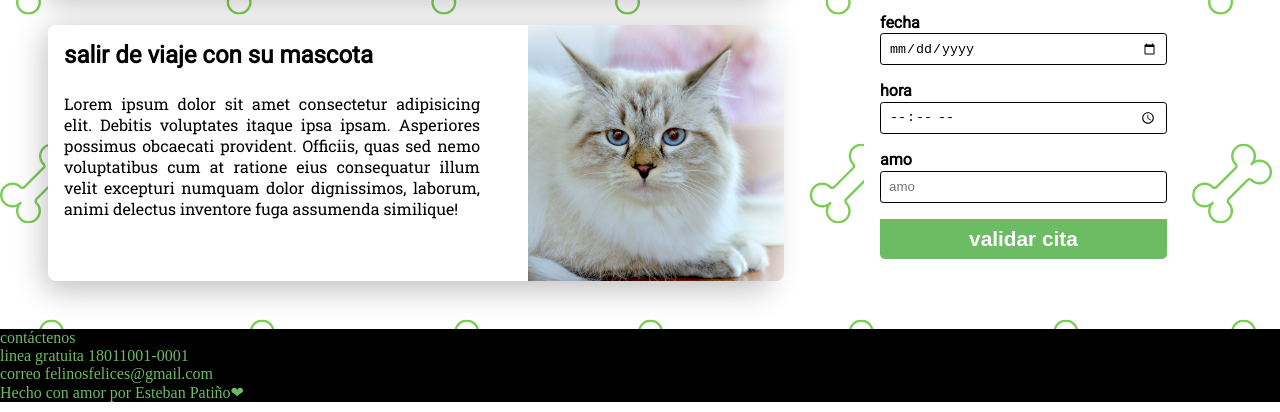
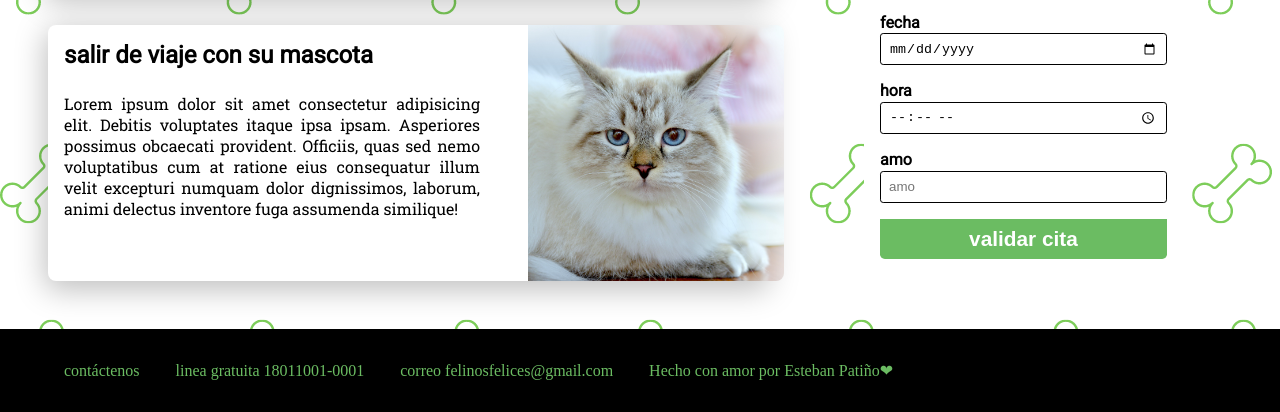
Before and after one commit to Esteban26/Design_webs, a plain HTML site: page veterinary/home/index.html in a window 1280 px wide. Shown: the part 391-803 px from the top of the page. Drawn offline with Linux system fonts and the light colour scheme.

Commit message:
diseñando el footer

```diff
--- a/veterinary/home/index.css
+++ b/veterinary/home/index.css
@@ -133,4 +133,12 @@ form button {
 footer {
     background-color: black;
     color: #6bbc62;
+    padding: 2rem;
 }
+
+footer p {
+    display: inline-block;
+    margin-left: 2rem;
+}
+
+@media screen {}
```
Also changed, not shown: veterinary/home/index.html (+7 -2 lines), 1 other file.
